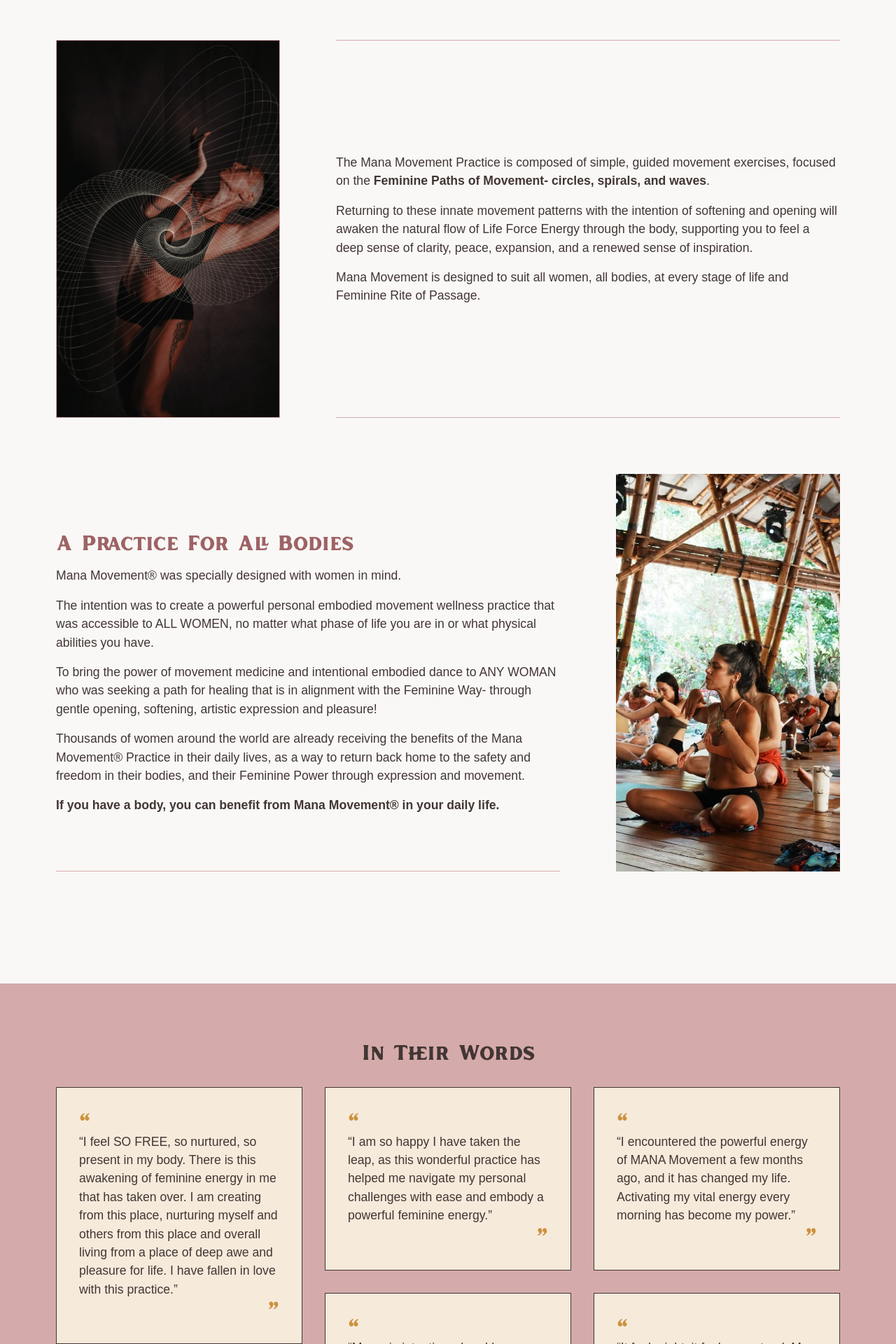
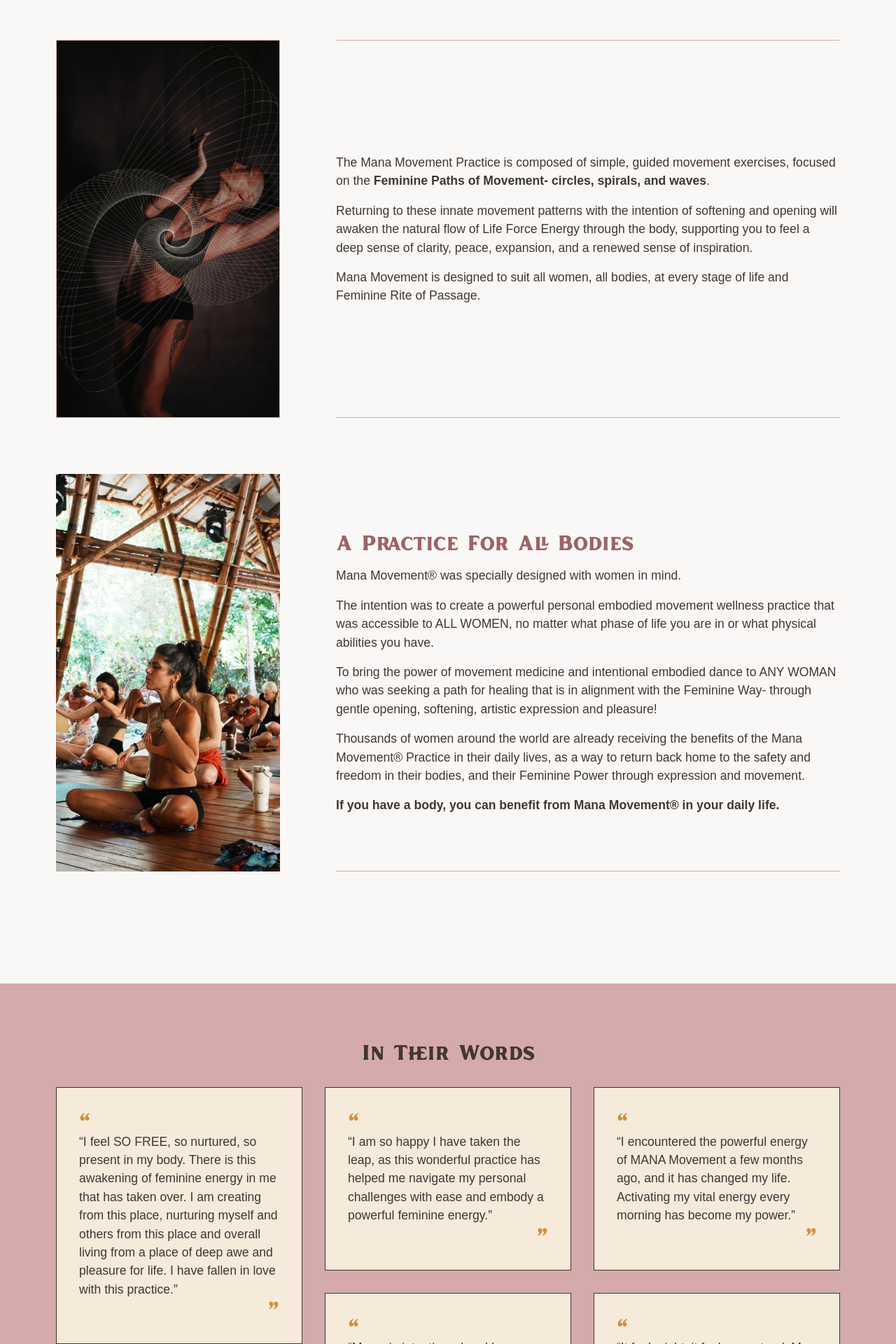
Before and after one commit to brittwoodard/mana-movement, a Jekyll site: the page built from homepage.html, in a window 1280 px wide. Shown: the part 2101-4021 px from the top of the page at 70% size. Built offline with Jekyll 4.4.1, drawn with Linux system fonts in a browser that asks for light colours; some web fonts are replaced.

Commit message:
responsive

```diff
--- a/assets/css/style.css
+++ b/assets/css/style.css
@@ -606,32 +606,6 @@
   transition-timing-function: cubic-bezier(0.4, 0, 0.2, 1);
   transition-duration: 500ms;
 }
-.button-lighter {
-  margin-top: 1rem;
-  display: inline-block;
-  --tw-bg-opacity: 1;
-  background-color: rgb(249 248 246 / var(--tw-bg-opacity));
-  padding-top: 0.5rem;
-  padding-bottom: 0.5rem;
-  padding-left: 1rem;
-  padding-right: 1rem;
-  font-family: inlander_smooth, serif;
-  font-size: 1.2rem;
-  text-transform: capitalize;
-  letter-spacing: 0.025em;
-  --tw-text-opacity: 1;
-  color: rgb(213 170 170 / var(--tw-text-opacity));
-}
-.button-lighter:hover {
-  --tw-shadow: 0 10px 15px -3px rgb(0 0 0 / 0.1), 0 4px 6px -4px rgb(0 0 0 / 0.1);
-  --tw-shadow-colored: 0 10px 15px -3px var(--tw-shadow-color), 0 4px 6px -4px var(--tw-shadow-color);
-  box-shadow: var(--tw-ring-offset-shadow, 0 0 #0000), var(--tw-ring-shadow, 0 0 #0000), var(--tw-shadow);
-  transition-property: color, background-color, border-color, text-decoration-color, fill, stroke, opacity, box-shadow, transform, filter, -webkit-backdrop-filter;
-  transition-property: color, background-color, border-color, text-decoration-color, fill, stroke, opacity, box-shadow, transform, filter, backdrop-filter;
-  transition-property: color, background-color, border-color, text-decoration-color, fill, stroke, opacity, box-shadow, transform, filter, backdrop-filter, -webkit-backdrop-filter;
-  transition-timing-function: cubic-bezier(0.4, 0, 0.2, 1);
-  transition-duration: 500ms;
-}
 .button-light {
   margin-top: 1rem;
   display: inline-block;
@@ -1115,10 +1089,6 @@
   margin-top: 2rem;
   margin-bottom: 2rem;
 }
-.my-40 {
-  margin-top: 10rem;
-  margin-bottom: 10rem;
-}
 .-mt-4 {
   margin-top: -1rem;
 }
@@ -1655,13 +1625,13 @@
   padding-top: 1rem;
   padding-bottom: 1rem;
 }
+.py-8 {
+  padding-top: 2rem;
+  padding-bottom: 2rem;
+}
 .py-\[0\.25rem\] {
   padding-top: 0.25rem;
   padding-bottom: 0.25rem;
-}
-.py-8 {
-  padding-top: 2rem;
-  padding-bottom: 2rem;
 }
 .pb-12 {
   padding-bottom: 3rem;
@@ -2101,11 +2071,18 @@
     margin-top: 0px;
     margin-bottom: 0px;
   }
+  .md\:my-20 {
+    margin-top: 5rem;
+    margin-bottom: 5rem;
+  }
   .md\:mb-0 {
     margin-bottom: 0px;
   }
   .md\:mt-0 {
     margin-top: 0px;
+  }
+  .md\:mb-40 {
+    margin-bottom: 10rem;
   }
   .md\:block {
     display: block;
@@ -2204,13 +2181,17 @@
   .md\:p-4 {
     padding: 1rem;
   }
+  .md\:py-0 {
+    padding-top: 0px;
+    padding-bottom: 0px;
+  }
   .md\:py-10p {
     padding-top: 10%;
     padding-bottom: 10%;
   }
-  .md\:py-0 {
-    padding-top: 0px;
-    padding-bottom: 0px;
+  .md\:py-20 {
+    padding-top: 5rem;
+    padding-bottom: 5rem;
   }
   .md\:text-right {
     text-align: right;
--- a/homepage.html
+++ b/homepage.html
@@ -264,7 +264,7 @@
 
 
 <!-- Benefits -->
-<section class="py-20">
+<section class="pb-20 md:py-20">
   <div class="px-8 lg:px-20">
     <div class="text-center">
         <h2 class="heading-md text-feature mb-4">{{ page.benefits.heading }}</h2>
@@ -284,7 +284,7 @@
 
 
 <!-- Pathways -->
-<section class="md:grid md:grid-cols-3 md:gap-8 lg:gap-20 my-20 mx-8 lg:mx-20">
+<section class="md:grid md:grid-cols-3 md:gap-8 lg:gap-20 md:my-20 mx-8 lg:mx-20">
 
     <!-- Left Column / Image -->
     <div class="bg-image-style border border-main min-h-[60vh]"
@@ -292,7 +292,7 @@
     </div>
 
     <!-- Right Column / Text -->
-    <div class="col-span-2 lg:py-20 flex items-center mt-8 md:mt-0 border-y border-main">
+    <div class="col-span-2 lg:py-20 flex items-center mt-8 md:mt-0 mb-20 md:mb-0 border-y border-main">
         <div>
             <div class="py-8 md:py-0">
                 {{ page.pathways.description_html }}
@@ -303,17 +303,17 @@
 
 
 <!-- Who It's For -->
-<section class="grid grid-cols-3 gap-20 mb-40 mx-8 lg:mx-20">
+<section class="md:grid md:grid-cols-3 md:gap-20 md:mb-40 mx-8 lg:mx-20">
+
+  <div class="col-span-1 bg-image-style min-h-[60vh]" style="background-image: url({{ page.who.image.image_path }}); background-position: {{ page.who.image.image_focus }};"></div>
+
   <div class="col-span-2">
-    <div class="py-20 border-b border-main">
+    <div class="py-8 md:py-20 border-b border-main pt-8 mb-20 md:mb-0">
       <h2 class="heading-md text-feature mb-4">{{ page.who.heading }}</h2>
       <div>
         {{ page.who.description_html }}
       </div>
     </div>
-  </div>
-
-  <div class="col-span-1 bg-image-style min-h-[60vh]" style="background-image: url({{ page.who.image.image_path }}); background-position: {{ page.who.image.image_focus }};">
   </div>
 </section>
 
@@ -362,8 +362,6 @@
     {% endfor %}
 
     </div>
-
-    <div class="lg:hidden bg-image-style min-h-[80vh]" style="background-image: url({{ page.concepts.image.image_path}});"></div>
 </section>
 
 
@@ -426,7 +424,7 @@
         <!-- Right Column / Text -->
         <div class="col-span-2 lg:py-20 flex items-center mt-8 md:mt-0 border-b border-main">
             <div>
-                <h3 class="uppercase text-feature font-semibold mb-4">{{ item.title }}</h3>
+                <h3 class="uppercase text-feature font-semibold mb-4 text-xl">{{ item.title }}</h3>
                 {{ item.description_html }}
 
                 <a href="{{ item.button.url }}" class="button">
```
